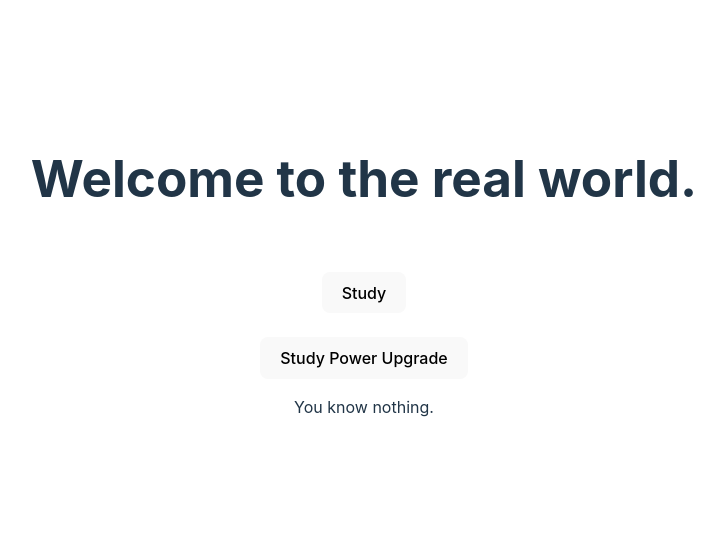
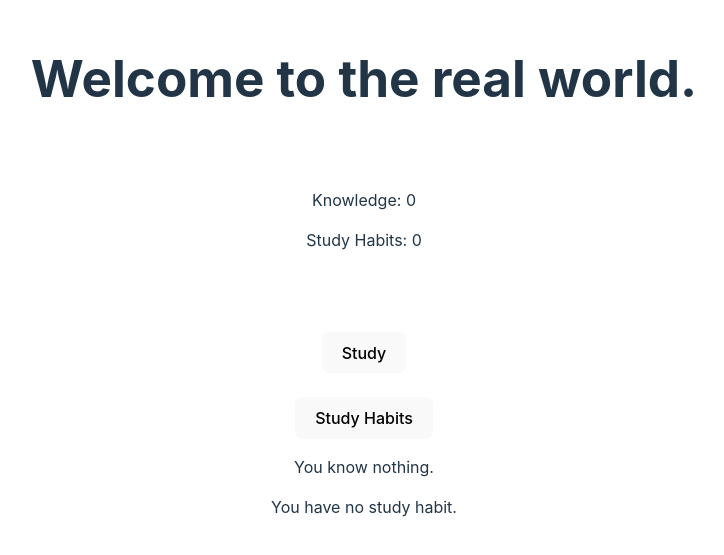
Before and after one commit to mikelyons/study-game, a React (Vite) app: page / in a window 1280 px wide. Shown: the part 109-664 px from the top of the page, without its empty margins (276-1000 px from the left). Built offline with nearby package versions, Linux system fonts and the light colour scheme.

Commit message:
update study habits and currency display

```diff
--- a/src/App.tsx
+++ b/src/App.tsx
@@ -5,6 +5,7 @@ function App() {
   const [knowledge, setKnowledge] = useState(0)
   const [studyHabits, setStudyHabits] = useState(0)
   const [studyPowerUpgrades, setStudyPowerUpgrades] = useState(0)
+  var studyHabitsAvailable = true;
   var studyPowerUpgradeAvailable = true;
 
   return (
@@ -14,6 +15,11 @@ function App() {
       {/* logo glass moves everything down but adds drop shadow */}
       {/* <h1 className="logo">Welcome to the real world.</h1> */}
       <h1>Welcome to the real world.</h1>
+      <div className="card">
+        <p>Knowledge: {knowledge}</p>
+        <p>Study Habits: {studyHabits}</p>
+        {/* <p>Study Power Upgrades: {studyPowerUpgrades}</p> */}
+      </div>
       <div className="card">
         <button onClick={() => setKnowledge((knowledge) => knowledge + 1 + studyPowerUpgrades)}>
           {/* Knowledge is {knowledge} */}
@@ -25,14 +31,20 @@ function App() {
             <br />
             <br />
             {/* DO THIS WITH CSS */}
-            <button onClick={() => setStudyPowerUpgrades((studyPowerUpgrades) => studyPowerUpgrades + 1)}>
-              Study Power Upgrade
+            {/* <button onClick={() => setStudyPowerUpgrades((studyPowerUpgrades) => studyPowerUpgrades + 1)}>
+              Study Habits
+            </button> */}
+            <button onClick={() => setStudyHabits((studyHabits) => studyHabits + 1)}>
+              Study Habits
             </button>
           </>
         }
         <p>
           You know {knowledge === 0 ? "nothing" : knowledge + " things" }.
         </p>
+        {studyHabitsAvailable && <p>
+          You have {studyHabits === 0 ? "no" : studyHabits } study habit{studyHabits > 1 ? "s" : ""}.
+        </p>}
       </div>
     </>
   )
```
